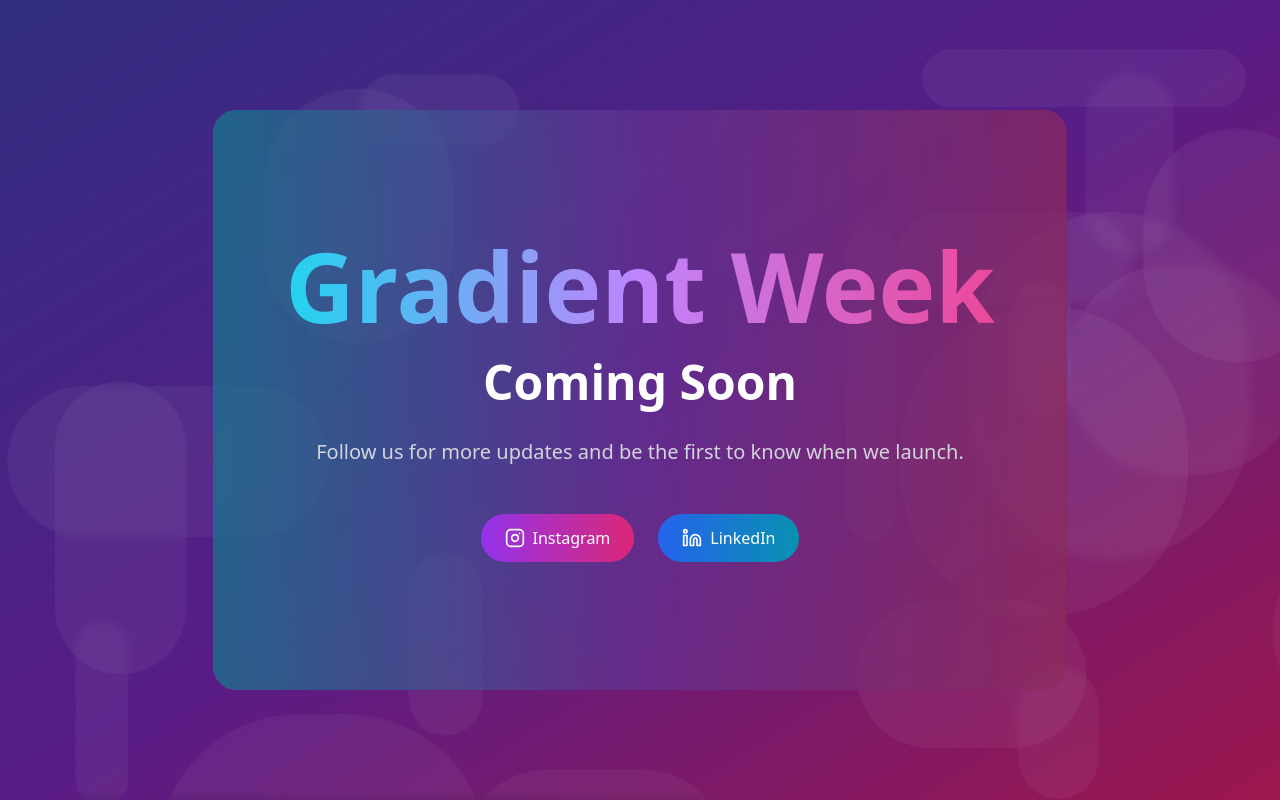
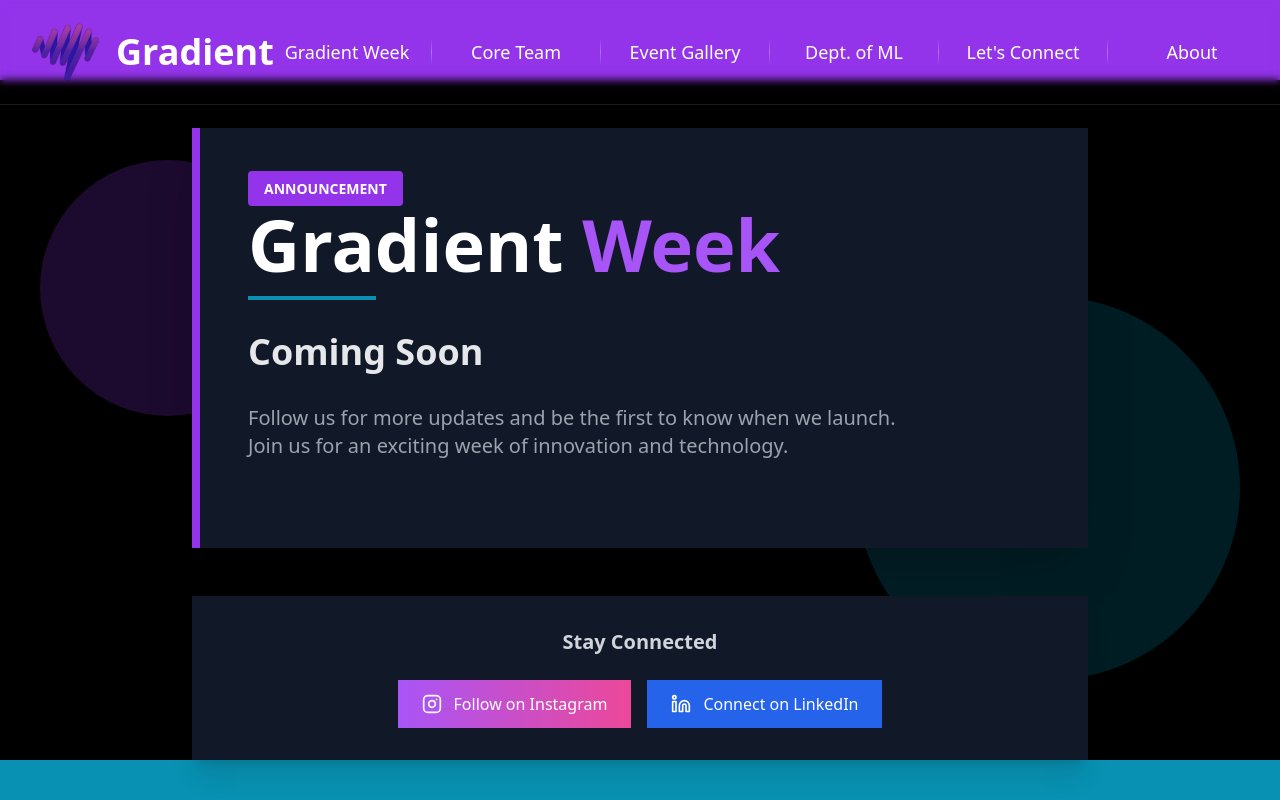
Before and after one commit to Vinay-yele/Gradient-Website, a Next.js app: page /events in a window 1280 px wide. Shown: the top 800 px of the page. Built offline with nearby package versions, Linux system fonts and the light colour scheme.

Commit message:
Update page.tsx

```diff
--- a/app/events/page.tsx
+++ b/app/events/page.tsx
@@ -1,112 +1,100 @@
 'use client'
+import Navbar from '../../components/Navbar'
 import { motion } from 'framer-motion'
 import { Instagram, Linkedin } from 'lucide-react'
 
 export default function ComingSoon() {
   return (
-    <main className="min-h-screen bg-gradient-to-br from-indigo-900 via-purple-900 to-pink-800 text-white flex items-center justify-center relative overflow-hidden">
-      {/* Animated background elements */}
-      <div className="absolute inset-0 overflow-hidden">
-        {[...Array(20)].map((_, i) => (
+    <main className="min-h-screen bg-black text-white relative overflow-hidden">
+      {/* Solid color background with accent elements */}
+      <div className="absolute top-0 left-0 w-full h-20 bg-purple-600" />
+      <div className="absolute bottom-0 right-0 w-full h-20 bg-cyan-600" />
+
+      {/* Accent shapes */}
+      <div className="absolute top-40 left-10 w-64 h-64 rounded-full bg-purple-600 opacity-20" />
+      <div className="absolute bottom-40 right-10 w-96 h-96 rounded-full bg-cyan-600 opacity-20" />
+      <div className="absolute top-1/3 right-1/4 w-48 h-48 rounded-full bg-pink-600 opacity-10" />
+
+      {/* Navbar component */}
+      <Navbar />
+
+      {/* Main content container */}
+      <div className="container mx-auto px-4 pt-32 pb-20 relative z-10">
         <motion.div
-            key={i}
-            className="absolute rounded-full bg-white/5 backdrop-blur-sm"
-            style={{
-              width: `${Math.random() * 300 + 50}px`,
-              height: `${Math.random() * 300 + 50}px`,
-              left: `${Math.random() * 100}%`,
-              top: `${Math.random() * 100}%`,
-            }}
-            animate={{
-              x: [0, Math.random() * 100 - 50],
-              y: [0, Math.random() * 100 - 50],
-            }}
-            transition={{
-              duration: Math.random() * 20 + 10,
-              repeat: Infinity,
-              repeatType: "reverse",
-              ease: "easeInOut"
-            }}
-          />
-        ))}
+          className="max-w-4xl mx-auto"
+          initial={{ opacity: 0 }}
+          animate={{ opacity: 1 }}
+          transition={{ duration: 0.8 }}
+        >
+          {/* Main announcement box */}
+          <div className="bg-gray-900 border-l-8 border-purple-600 rounded-lg p-12 mb-12 shadow-2xl">
+            <motion.div
+              initial={{ opacity: 0, x: -20 }}
+              animate={{ opacity: 1, x: 0 }}
+              transition={{ delay: 0.2, duration: 0.6 }}
+            >
+              <div className="mb-2">
+                <span className="bg-purple-600 text-white font-bold uppercase text-sm px-4 py-2 rounded">
+                  Announcement
+                </span>
               </div>
 
-      {/* Content container */}
-      <div className="relative z-10 max-w-4xl mx-auto px-6 py-20 text-center">
-        {/* Animated gradient border */}
-        <motion.div
-          className="absolute inset-0 rounded-3xl p-0.5 bg-gradient-to-r from-cyan-400 via-purple-500 to-pink-500 opacity-70"
-          animate={{
-            backgroundPosition: ['0% 50%', '100% 50%', '0% 50%'],
-          }}
-          transition={{
-            duration: 15,
-            repeat: Infinity,
-            ease: "linear"
-          }}
-        >
-          <div className="absolute inset-0 rounded-3xl backdrop-blur-xl bg-black/40" />
-        </motion.div>
-
-        {/* Main content */}
-        <div className="relative p-12">
-          <motion.div
-            initial={{ opacity: 0, scale: 0.9 }}
-            animate={{ opacity: 1, scale: 1 }}
-            transition={{ duration: 0.8 }}
-          >
-            <h1 className="text-6xl md:text-8xl font-bold mb-6">
-              <span className="text-transparent bg-clip-text bg-gradient-to-r from-cyan-400 via-purple-400 to-pink-500">
-                Gradient Week
-              </span>
+              <h1 className="text-6xl md:text-7xl font-bold mb-4">
+                <span className="text-white">Gradient </span>
+                <span className="text-purple-500">Week</span>
               </h1>
 
+              <div className="h-1 w-32 bg-cyan-600 mb-8"></div>
+
+              <h2 className="text-3xl md:text-4xl font-bold mb-8 text-gray-200">
+                Coming Soon
+              </h2>
+
+              <p className="text-xl text-gray-400 mb-10 max-w-2xl">
+                Follow us for more updates and be the first to know when we launch.
+                Join us for an exciting week of innovation and technology.
+              </p>
+            </motion.div>
+          </div>
+
+          {/* Social media section */}
           <motion.div
             initial={{ opacity: 0, y: 20 }}
             animate={{ opacity: 1, y: 0 }}
-              transition={{ delay: 0.5, duration: 0.8 }}
+            transition={{ delay: 0.6, duration: 0.6 }}
+            className="bg-gray-900 rounded-lg p-8 shadow-xl"
           >
-              <h2 className="text-4xl md:text-5xl font-bold mb-8">Coming Soon</h2>
+            <h3 className="text-xl font-bold mb-6 text-center text-gray-300">
+              Stay Connected
+            </h3>
 
-              <p className="text-xl text-gray-300 mb-12 max-w-2xl mx-auto">
-                Follow us for more updates and be the first to know when we launch.
-              </p>
-
-              {/* Social media links */}
-              <motion.div
-                className="flex justify-center space-x-6"
-                initial={{ opacity: 0, y: 20 }}
-                animate={{ opacity: 1, y: 0 }}
-                transition={{ delay: 0.8, duration: 0.8 }}
-              >
-                <motion.a
-                  href="https://instagram.com"
+            <div className="flex flex-col sm:flex-row items-center justify-center gap-4">
+              <a
+                href="https://instagram.com/gradient.aiml"
                 target="_blank"
                 rel="noopener noreferrer"
-                  className="flex items-center gap-2 px-6 py-3 rounded-full bg-gradient-to-r from-purple-600 to-pink-600 hover:from-purple-700 hover:to-pink-700 transition-all duration-300"
-                  whileHover={{ scale: 1.05 }}
-                  whileTap={{ scale: 0.95 }}
+                className="flex items-center gap-3 bg-gradient-to-r from-purple-500 to-pink-500 hover:from-purple-600 hover:to-pink-600 text-white font-medium w-full sm:w-auto justify-center px-6 py-3 rounded-md transition-all duration-300"
               >
                 <Instagram size={20} />
-                  <span>Instagram</span>
-                </motion.a>
+                <span>Follow on Instagram</span>
+              </a>
 
-                <motion.a
-                  href="https://linkedin.com"
+              <a
+                href="https://in.linkedin.com/company/gradient-club"
                 target="_blank"
                 rel="noopener noreferrer"
-                  className="flex items-center gap-2 px-6 py-3 rounded-full bg-gradient-to-r from-blue-600 to-cyan-600 hover:from-blue-700 hover:to-cyan-700 transition-all duration-300"
-                  whileHover={{ scale: 1.05 }}
-                  whileTap={{ scale: 0.95 }}
+                className="flex items-center gap-3 bg-blue-600 hover:bg-blue-700 text-white font-medium w-full sm:w-auto justify-center px-6 py-3 rounded-md transition-all duration-300"
               >
                 <Linkedin size={20} />
-                  <span>LinkedIn</span>
-                </motion.a>
-              </motion.div>
+                <span>Connect on LinkedIn</span>
+              </a>
+            </div>
           </motion.div>
         </motion.div>
       </div>
-      </div>
+
+      {/* Footer accent line */}
+      <div className="absolute bottom-0 left-0 w-full h-1 bg-gradient-to-r from-purple-600 via-cyan-600 to-pink-600" />
     </main>
   )
 }
```
Lines whose indentation alone changed are shown as unchanged.
